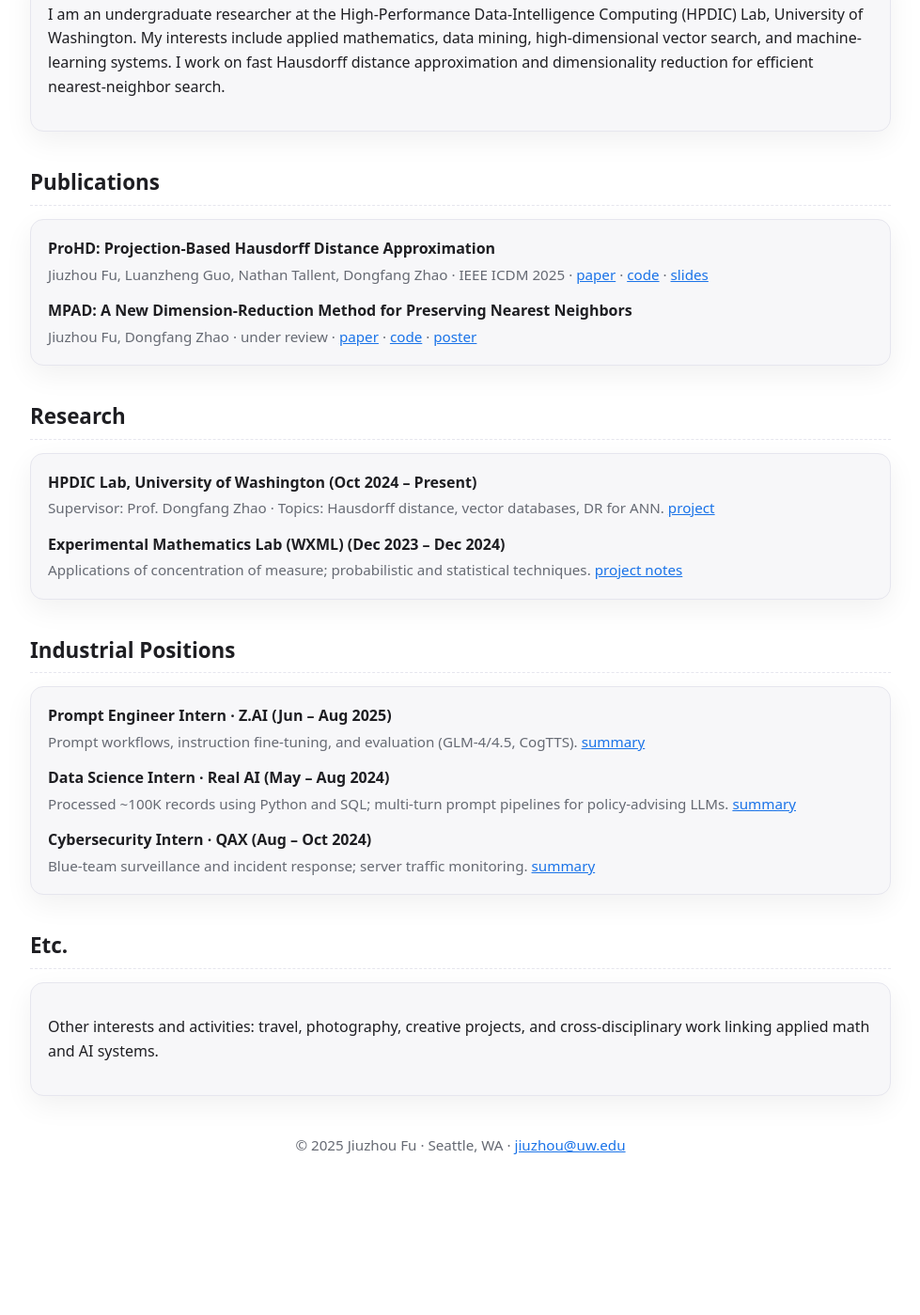
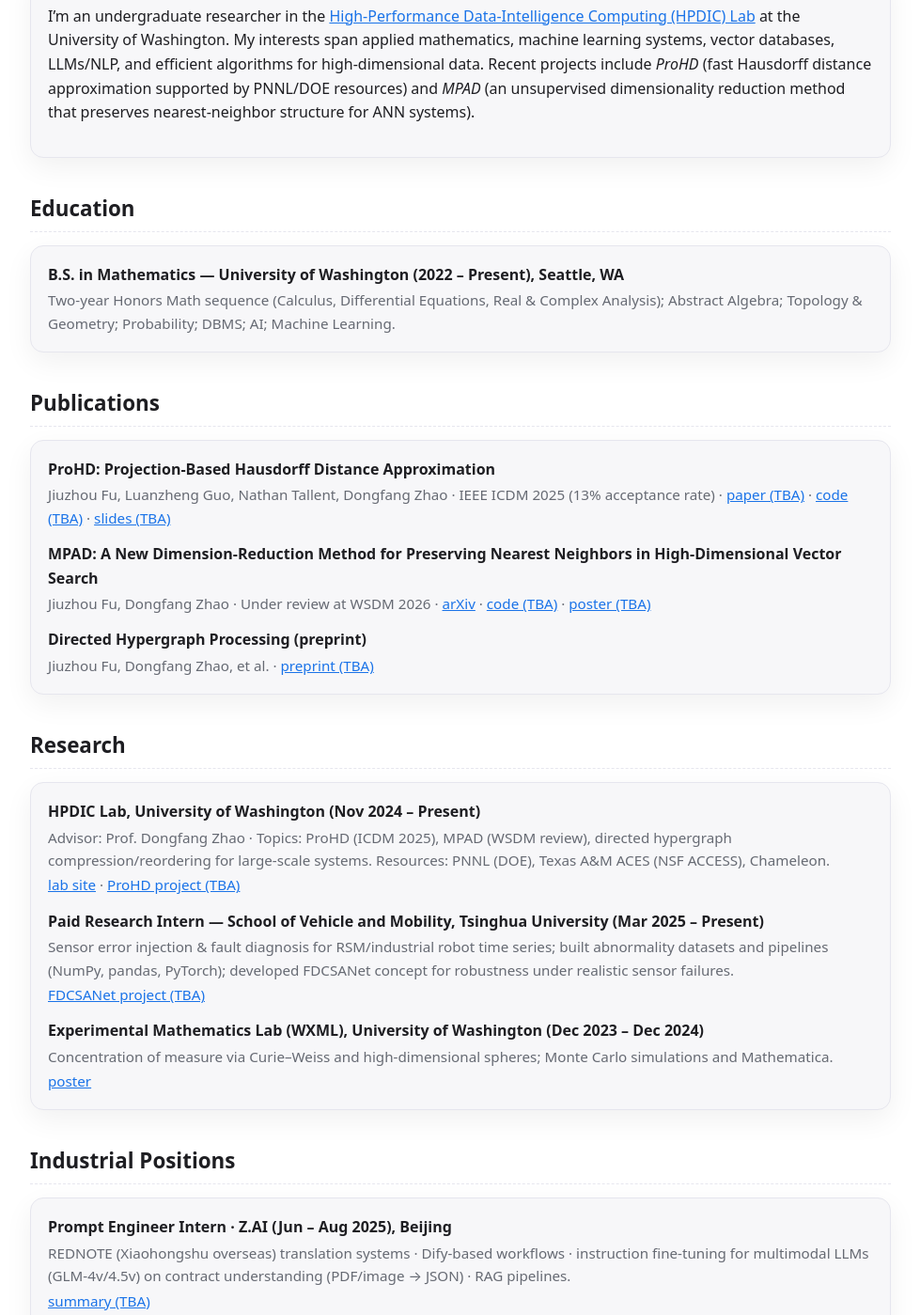
Before and after one commit to Alpha3-3/Alpha3-3.github.io, a plain HTML site: page index.html in a window 1280 px wide. Shown: the part 490-1889 px from the top of the page at 94% size, without its empty margins (150-1129 px from the left). Before the commit the page ends 1772 px from the top, so only its background shows below. Drawn offline with Linux system fonts and the light colour scheme.

Commit message:
Update index.html

```diff
--- a/index.html
+++ b/index.html
@@ -65,6 +65,7 @@
       <div class="brand">Jiuzhou Fu</div>
       <div class="nav-links">
         <a href="#about">About</a>
+        <a href="#education">Education</a>
         <a href="#pubs">Publications</a>
         <a href="#research">Research</a>
         <a href="#industry">Industrial Positions</a>
@@ -86,9 +87,10 @@
         <h1>Jiuzhou Fu</h1>
         <p class="sub">Department of Mathematics, University of Washington</p>
         <p><strong>Email:</strong> <a href="mailto:jiuzhou@uw.edu">jiuzhou@uw.edu</a><br>
-           <strong>GitHub:</strong> <a href="https://github.com/Alpha3-3" target="_blank">github.com/Alpha3-3</a></p>
+           <strong>GitHub:</strong> <a href="https://github.com/Alpha3-3" target="_blank" rel="noopener">github.com/Alpha3-3</a></p>
         <div class="btn-row">
           <a class="btn" href="assets/Jiuzhou_Fu_Academic_Resume.pdf" download>Download CV</a>
+          <a class="btn secondary" href="https://alpha3-3.github.io" target="_blank" rel="noopener">Homepage</a>
         </div>
       </div>
     </section>
@@ -97,10 +99,20 @@
       <h2>About</h2>
       <div class="card">
         <p>
-          I am an undergraduate researcher at the High-Performance Data-Intelligence Computing (HPDIC) Lab, University of Washington.
-          My interests include applied mathematics, data mining, high-dimensional vector search, and machine-learning systems.
-          I work on fast Hausdorff distance approximation and dimensionality reduction for efficient nearest-neighbor search.
+          I’m an undergraduate researcher in the <a href="https://hpdic.github.io/" target="_blank" rel="noopener">High-Performance Data-Intelligence Computing (HPDIC) Lab</a> at the University of Washington.
+          My interests span applied mathematics, machine learning systems, vector databases, LLMs/NLP, and efficient algorithms for high-dimensional data.
+          Recent projects include <em>ProHD</em> (fast Hausdorff distance approximation supported by PNNL/DOE resources) and <em>MPAD</em> (an unsupervised dimensionality reduction method that preserves nearest-neighbor structure for ANN systems).
         </p>
+      </div>
+    </section>
+
+    <section id="education">
+      <h2>Education</h2>
+      <div class="card list">
+        <div>
+          <p class="item-title">B.S. in Mathematics — University of Washington (2022 – Present), Seattle, WA</p>
+          <p class="item-meta">Two-year Honors Math sequence (Calculus, Differential Equations, Real &amp; Complex Analysis); Abstract Algebra; Topology &amp; Geometry; Probability; DBMS; AI; Machine Learning.</p>
+        </div>
       </div>
     </section>
 
@@ -109,13 +121,18 @@
       <div class="card list">
         <div>
           <p class="item-title">ProHD: Projection-Based Hausdorff Distance Approximation</p>
-          <p class="item-meta">Jiuzhou Fu, Luanzheng Guo, Nathan Tallent, Dongfang Zhao · IEEE ICDM 2025 ·
-            <a href="">paper</a> · <a href="">code</a> · <a href="">slides</a></p>
+          <p class="item-meta">Jiuzhou Fu, Luanzheng Guo, Nathan Tallent, Dongfang Zhao · IEEE ICDM 2025 (13% acceptance rate)
+            · <a href="#" aria-label="ProHD paper link to be added">paper (TBA)</a> · <a href="#" aria-label="ProHD code link to be added">code (TBA)</a> · <a href="#" aria-label="ProHD slides link to be added">slides (TBA)</a></p>
         </div>
         <div>
-          <p class="item-title">MPAD: A New Dimension-Reduction Method for Preserving Nearest Neighbors</p>
-          <p class="item-meta">Jiuzhou Fu, Dongfang Zhao · under review ·
-            <a href="">paper</a> · <a href="">code</a> · <a href="">poster</a></p>
+          <p class="item-title">MPAD: A New Dimension-Reduction Method for Preserving Nearest Neighbors in High-Dimensional Vector Search</p>
+          <p class="item-meta">Jiuzhou Fu, Dongfang Zhao · Under review at WSDM 2026
+            · <a href="https://arxiv.org/abs/2504.16335" target="_blank" rel="noopener">arXiv</a> · <a href="#" aria-label="MPAD code link to be added">code (TBA)</a> · <a href="#" aria-label="MPAD poster link to be added">poster (TBA)</a></p>
+        </div>
+        <div>
+          <p class="item-title">Directed Hypergraph Processing (preprint)</p>
+          <p class="item-meta">Jiuzhou Fu, Dongfang Zhao, et al.
+            · <a href="#" aria-label="Directed Hypergraph Processing preprint link to be added">preprint (TBA)</a></p>
         </div>
       </div>
     </section>
@@ -124,14 +141,19 @@
       <h2>Research</h2>
       <div class="card list">
         <div>
-          <p class="item-title">HPDIC Lab, University of Washington (Oct 2024 – Present)</p>
-          <p class="item-meta">Supervisor: Prof. Dongfang Zhao · Topics: Hausdorff distance, vector databases, DR for ANN.
-            <a href="">project</a></p>
+          <p class="item-title">HPDIC Lab, University of Washington (Nov 2024 – Present)</p>
+          <p class="item-meta">Advisor: Prof. Dongfang Zhao · Topics: ProHD (ICDM 2025), MPAD (WSDM review), directed hypergraph compression/reordering for large-scale systems. Resources: PNNL (DOE), Texas A&amp;M ACES (NSF ACCESS), Chameleon.</p>
+          <p class="item-meta"><a href="https://hpdic.github.io/" target="_blank" rel="noopener">lab site</a> · <a href="#" aria-label="ProHD project link to be added">ProHD project (TBA)</a></p>
         </div>
         <div>
-          <p class="item-title">Experimental Mathematics Lab (WXML) (Dec 2023 – Dec 2024)</p>
-          <p class="item-meta">Applications of concentration of measure; probabilistic and statistical techniques.
-            <a href="">project notes</a></p>
+          <p class="item-title">Paid Research Intern — School of Vehicle and Mobility, Tsinghua University (Mar 2025 – Present)</p>
+          <p class="item-meta">Sensor error injection &amp; fault diagnosis for RSM/industrial robot time series; built abnormality datasets and pipelines (NumPy, pandas, PyTorch); developed FDCSANet concept for robustness under realistic sensor failures.</p>
+          <p class="item-meta"><a href="#" aria-label="FDCSANet project link to be added">FDCSANet project (TBA)</a></p>
+        </div>
+        <div>
+          <p class="item-title">Experimental Mathematics Lab (WXML), University of Washington (Dec 2023 – Dec 2024)</p>
+          <p class="item-meta">Concentration of measure via Curie–Weiss and high-dimensional spheres; Monte Carlo simulations and Mathematica.</p>
+          <p class="item-meta"><a href="https://drive.google.com/file/d/1-6zf5pWxfsnxSThAJGIN5Evcnx6N9Sa4/view?usp=sharing" target="_blank" rel="noopener">poster</a></p>
         </div>
       </div>
     </section>
@@ -140,19 +162,19 @@
       <h2>Industrial Positions</h2>
       <div class="card list">
         <div>
-          <p class="item-title">Prompt Engineer Intern · Z.AI (Jun – Aug 2025)</p>
-          <p class="item-meta">Prompt workflows, instruction fine-tuning, and evaluation (GLM-4/4.5, CogTTS).
-            <a href="">summary</a></p>
+          <p class="item-title">Prompt Engineer Intern · Z.AI (Jun – Aug 2025), Beijing</p>
+          <p class="item-meta">REDNOTE (Xiaohongshu overseas) translation systems · Dify-based workflows · instruction fine-tuning for multimodal LLMs (GLM-4v/4.5v) on contract understanding (PDF/image → JSON) · RAG pipelines.</p>
+          <p class="item-meta"><a href="#" aria-label="Z.AI internship summary to be added">summary (TBA)</a></p>
         </div>
         <div>
-          <p class="item-title">Data Science Intern · Real AI (May – Aug 2024)</p>
-          <p class="item-meta">Processed ~100K records using Python and SQL; multi-turn prompt pipelines for policy-advising LLMs.
-            <a href="">summary</a></p>
+          <p class="item-title">Data Science Intern · Real AI (May – Aug 2024), Beijing</p>
+          <p class="item-meta">Large-scale web data processing (Python/pandas/NumPy + SQL); multi-turn prompt-engineering &amp; retrieval pipeline for enterprise policy-advising LLMs with consistency checks.</p>
+          <p class="item-meta"><a href="#" aria-label="Real AI internship summary to be added">summary (TBA)</a></p>
         </div>
         <div>
-          <p class="item-title">Cybersecurity Intern · QAX (Aug – Oct 2024)</p>
-          <p class="item-meta">Blue-team surveillance and incident response; server traffic monitoring.
-            <a href="">summary</a></p>
+          <p class="item-title">Cybersecurity Intern (Security BU) · QAX (Aug – Oct 2024), Beijing</p>
+          <p class="item-meta">Blue-team exercises; threat detection &amp; forensics; tooling: Burp Suite, sqlmap, AWVS, Kali Linux; authored mitigation reports.</p>
+          <p class="item-meta"><a href="#" aria-label="QAX internship summary to be added">summary (TBA)</a></p>
         </div>
       </div>
     </section>
@@ -160,7 +182,7 @@
     <section id="etc">
       <h2>Etc.</h2>
       <div class="card">
-        <p>Other interests and activities: travel, photography, creative projects, and cross-disciplinary work linking applied math and AI systems.</p>
+        <p>I will put some of the interesting projects I did or pictures I took here shortly :)</p>
       </div>
     </section>
 
```
